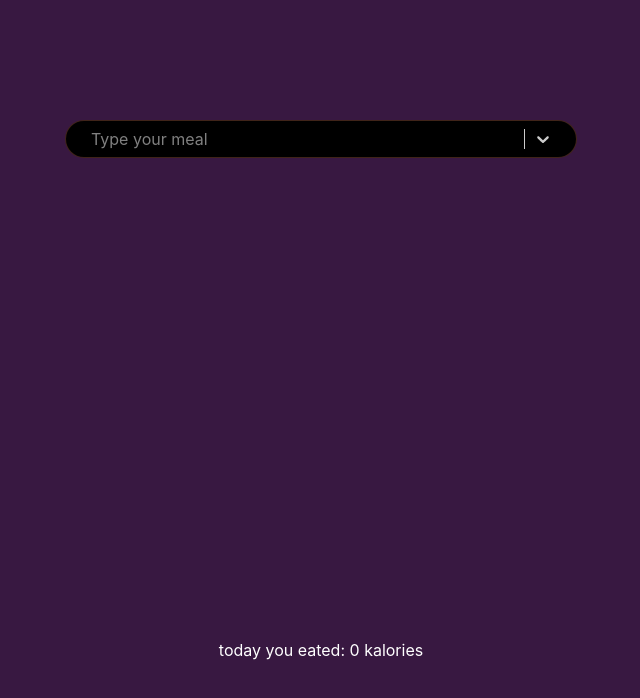
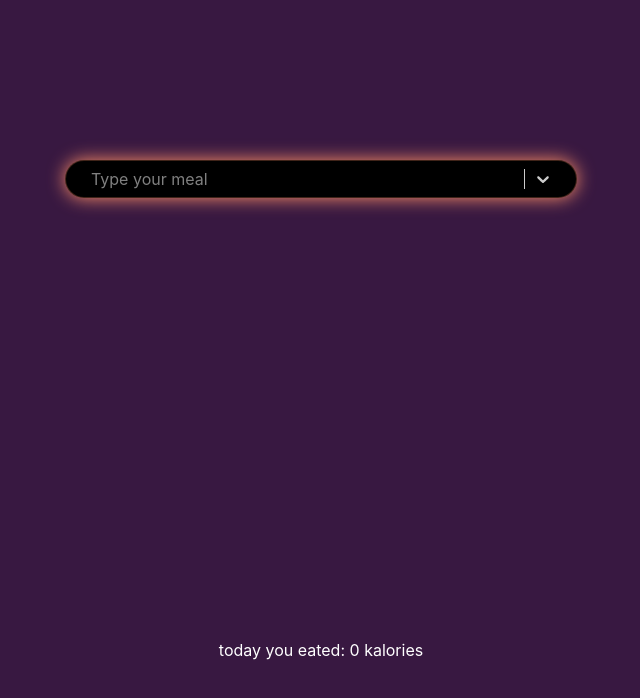
Before and after one commit to cwanylisek/daily-calorie-counter, a React (Create React App) app: page / in a window 1280 px wide. Shown: the top 698 px of the page, without its empty margins (319-959 px from the left). Built offline with nearby package versions, Linux system fonts and the light colour scheme.

Commit message:
base styling idea

```diff
--- a/src/App.scss
+++ b/src/App.scss
@@ -1,6 +1,7 @@
 .App {
-    justify-content: center;
+    align-items: center;
     display: flex;
+    flex-direction: column;
     background-color: #381841;
     color: white;
     height: 100vh;
--- a/src/components/DailyBlanace/DailyBalance.scss
+++ b/src/components/DailyBlanace/DailyBalance.scss
@@ -1,6 +1,6 @@
 .daily-balance {
     &__container {
-        position: relative;
+        position: absolute;
         top: 80%;
         height: 150px;
     }
--- a/src/components/Inputbar/Inputbar.js
+++ b/src/components/Inputbar/Inputbar.js
@@ -16,7 +16,9 @@ const Inputbar = () => {
             borderRadius: '20px',
             width: '100%',
             height: '32px',
-            padding: '0 15px'
+            padding: '0 15px',
+            boxShadow: '0 0 18px #FE9166',
+            cursor: 'pointer'
         }),
         menu: (provided) => ({
             ...provided,
--- a/src/components/Inputbar/Inputbar.scss
+++ b/src/components/Inputbar/Inputbar.scss
@@ -1,7 +1,15 @@
 .inputbar {
     &__container {
-        top: 15%;
-        position: absolute;
-        width: 40%;
+        width: 70%;
+        margin-top: 15vh
     }
 }
+
+@media (min-width: 768px) {
+    .inputbar {
+        &__container {
+            margin-top: 20vh;
+            width: 40%;
+        }
+    }
+}
--- a/src/components/TodayMeal/TodayMeal.js
+++ b/src/components/TodayMeal/TodayMeal.js
@@ -28,7 +28,7 @@ const TodayMeal = () => {
             <div className="today-meal__meal" key={index}>
                 <h1 className="today-meal__title">{item.label}</h1>
                 <form className="today-meal__specifications">
-                    <span><input type="number" min="1" max="9999" defaultValue={item.portion} name="portion" kcal={item.kcal} id={item.id} onChange={changePortionHandler} /> g</span>
+                    <span><input className="today-meal__input" type="number" min="1" max="9999" defaultValue={item.portion} name="portion" kcal={item.kcal} id={item.id} onChange={changePortionHandler} /> g</span>
                     <span>{energyValue} kcal</span>
                     <span onClick={removeMealHandler}>remove</span>
                 </form>
--- a/src/components/TodayMeal/TodayMeal.scss
+++ b/src/components/TodayMeal/TodayMeal.scss
@@ -1,7 +1,17 @@
 .today-meal {
     &__container {
-        position: absolute;
-        top: 30%;
+        margin-top: 2vh;
+    }
+    &__title {
+        font-size: 1.5em;
+    }
+    &__input {
+        background-color: #381841;
+        outline: none;
+        color: #fff;
+        height: 20px;
+        border: none;
+        border-bottom: 2px solid #199F84;
     }
     &__specifications {
         span {
--- a/src/contexts/MealsContext.js
+++ b/src/contexts/MealsContext.js
@@ -32,6 +32,8 @@ const MealsContextProvider = props => {
         if (todayMeals.length > 0) {
             const sum = todayMeals.map(item => item.newKcal ? item.newKcal : item.kcal).reduce((a, b) => { return a + b })
             setCaloriesCount(sum)
+        } else {
+            setCaloriesCount(0)
         }
 
     }, [todayMeals]);
--- a/src/data/Food.js
+++ b/src/data/Food.js
@@ -9,6 +9,9 @@ const Food = [
     { id: uuid(), value: 'potatos', label: 'Potatos', kcal: 77, portion: 100 },
     { id: uuid(), value: 'cottage cheese', label: 'Cottage Cheese', kcal: 98, portion: 100 },
     { id: uuid(), value: 'donut', label: 'Donut', kcal: 452, portion: 100 },
+    { id: uuid(), value: 'pasta', label: 'Pasta', kcal: 131, portion: 100 },
+    { id: uuid(), value: 'bread roll', label: 'Bread Roll', kcal: 310, portion: 100 },
+    { id: uuid(), value: 'curly', label: 'Curly', kcal: 500, portion: 100 }
 
 ]
 
```
